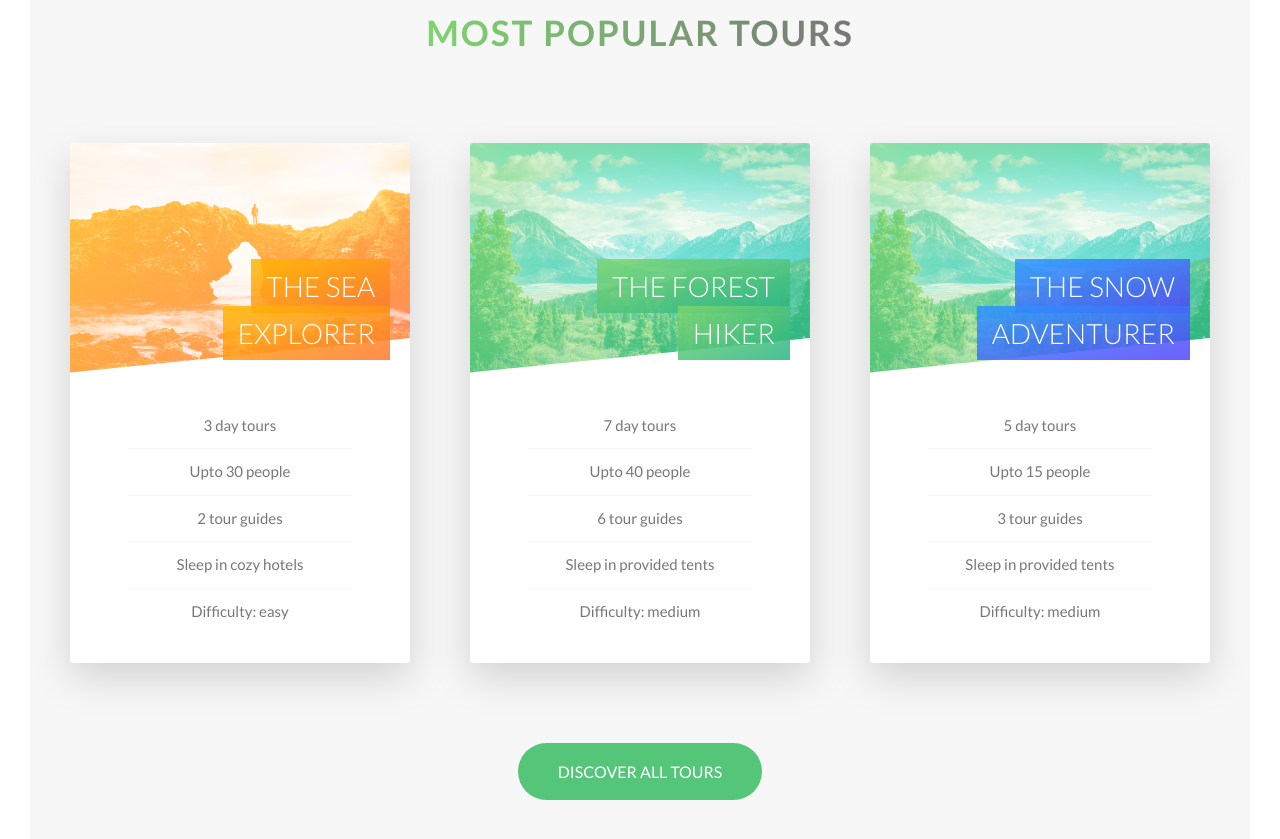
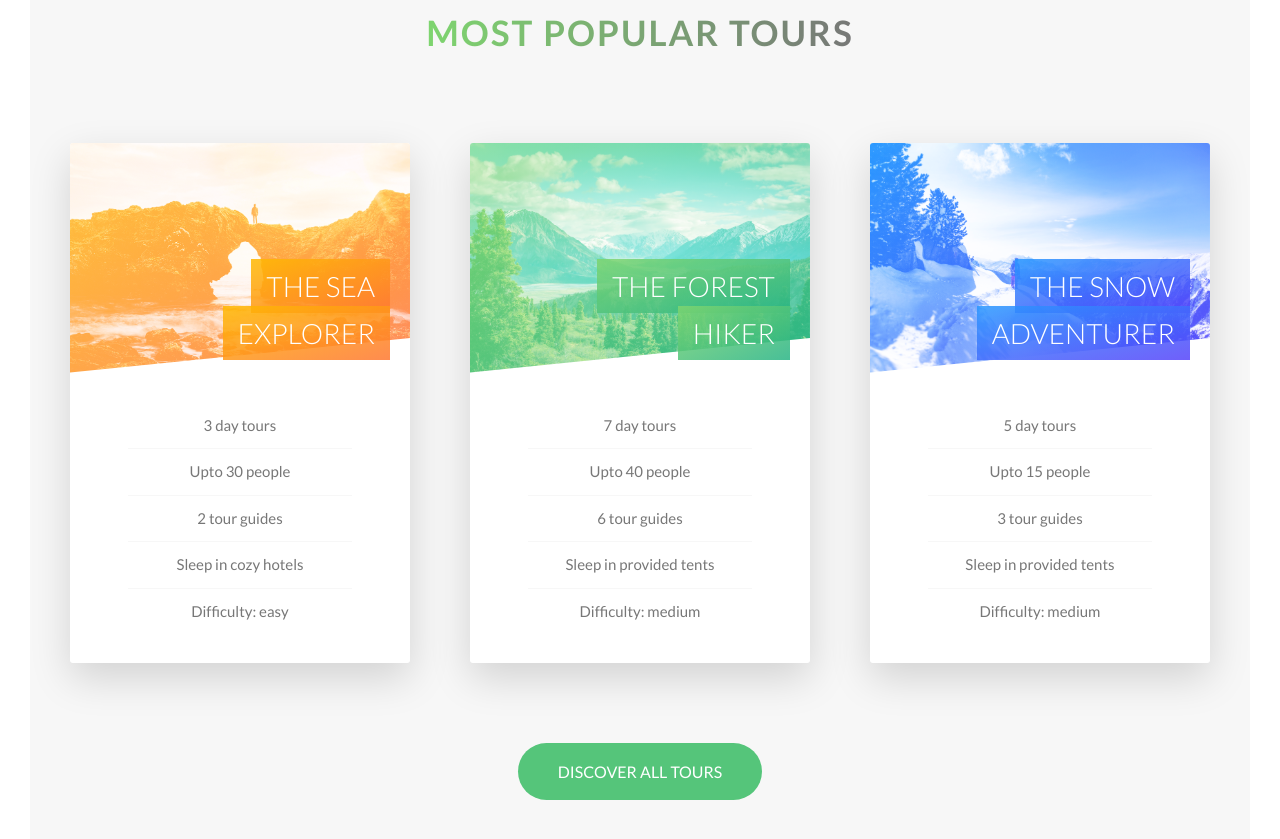
Before and after one commit to SubhasishKabi/NatoursSass, a website: page index.html in a window 1280 px wide. Shown: the part 2569-3408 px from the top of the page. Drawn offline with Linux system fonts and the light colour scheme.

Commit message:
Final Commit.

```diff
--- a/index.html
+++ b/index.html
@@ -60,7 +60,9 @@
           <span class="heading-primary-main">Outdoor</span>
           <span class="heading-primary-sub">is where life happens</span>
         </h1>
-        <a href="#section-tours" class="btn btn--white btn--animated">Discover our Tours</a>
+        <a href="#section-tours" class="btn btn--white btn--animated"
+          >Discover our Tours</a
+        >
       </div>
     </header>
 
@@ -240,7 +242,7 @@
           <div class="col-1-of-3">
             <div class="card">
               <div class="card__side card__side--front card__side--front--3">
-                <div class="card__picture card__picture--2">&nbsp;</div>
+                <div class="card__picture card__picture--3">&nbsp;</div>
                 <h4 class="card__heading">
                   <span class="card__heading-span card__heading-span--3"
                     >The Snow Adventurer</span
@@ -453,7 +455,9 @@
         </div>
         <div class="popup__right">
           <a href="#section-tours" class="popup__close">&times;</a>
-          <h2 class="heading-secondary u-margin-bottom-small">Start Booking Now</h2>
+          <h2 class="heading-secondary u-margin-bottom-small">
+            Start Booking Now
+          </h2>
           <h3 class="heading-tertiary u-margin-bottom-small">
             Important &ndash; Please read these terms before booking
           </h3>
```
